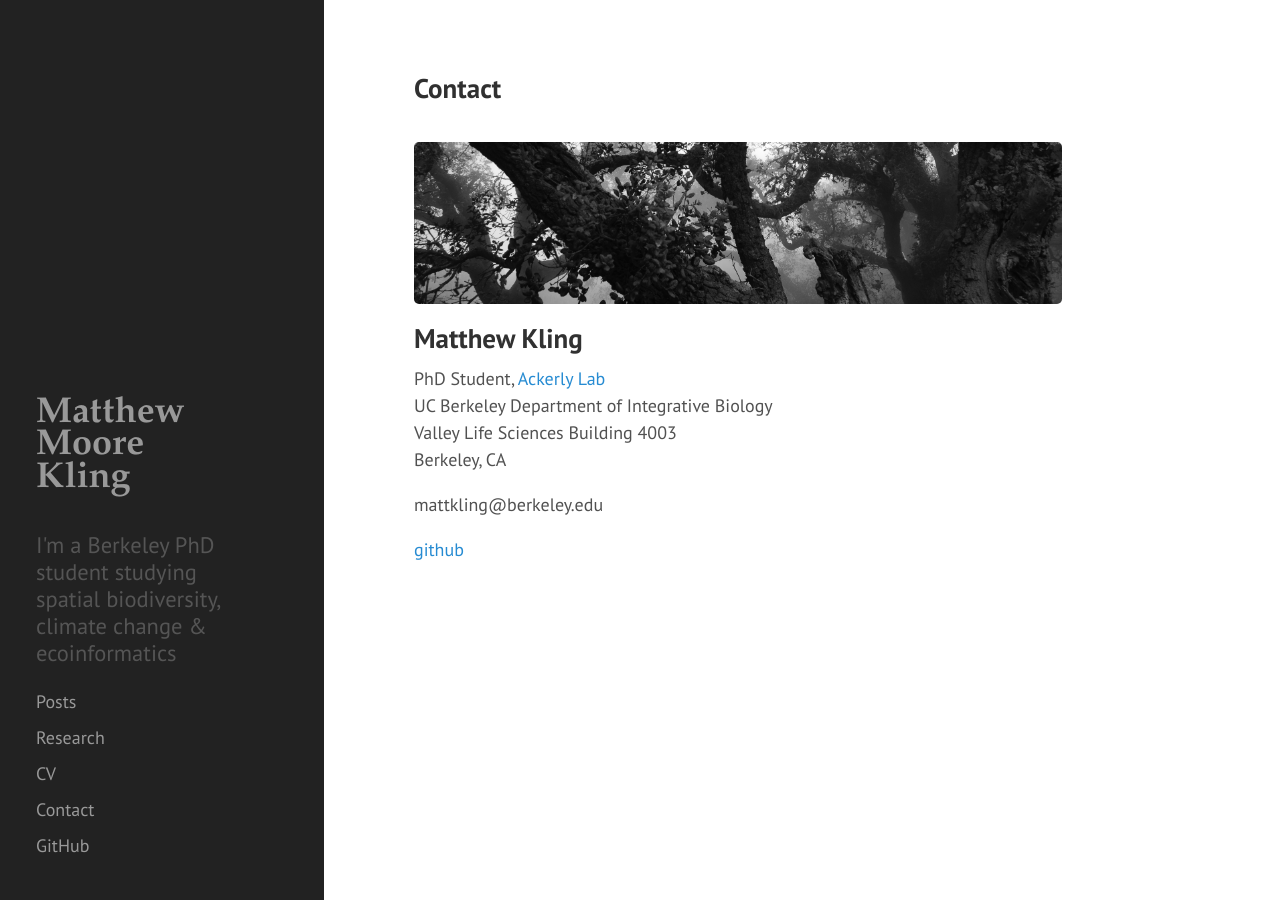
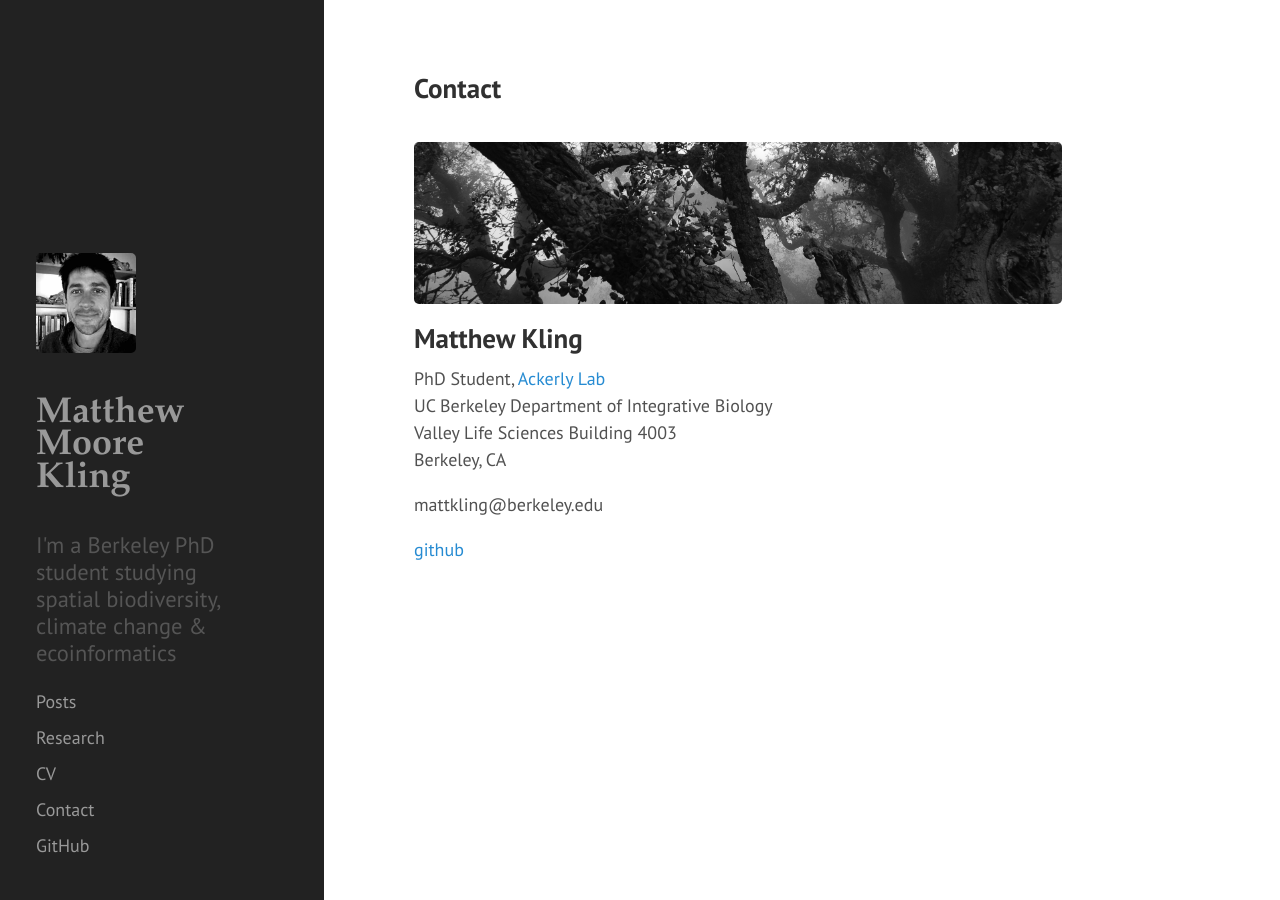
Before and after one commit to matthewkling/matthewkling.github.io, a Jekyll site: the page built from contact.md, in a window 1280 px wide. Built offline with Jekyll 4.4.1, drawn with Linux system fonts in a browser that asks for light colours.

Commit message:
add headshot

```diff
--- a/_includes/sidebar.html
+++ b/_includes/sidebar.html
@@ -1,8 +1,8 @@
 <div class="sidebar">
   <div class="container sidebar-sticky">
 
-    <!-- <img src="/assets/mug.jpg" alt="mug" style="width:100px;height:100px;">
-    <br> -->
+    <img src="/assets/mug.jpg" alt="mug" style="width:100px;height:100px;">
+    <br>
 
 
     <div class="sidebar-about">
```
Also changed, not shown: assets/mug.jpg.
